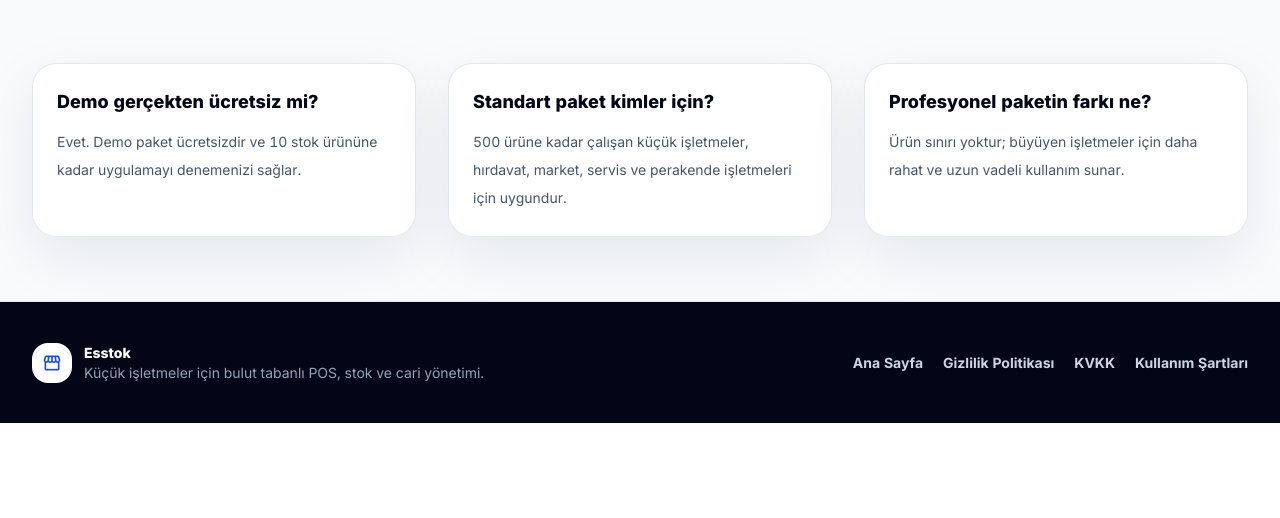
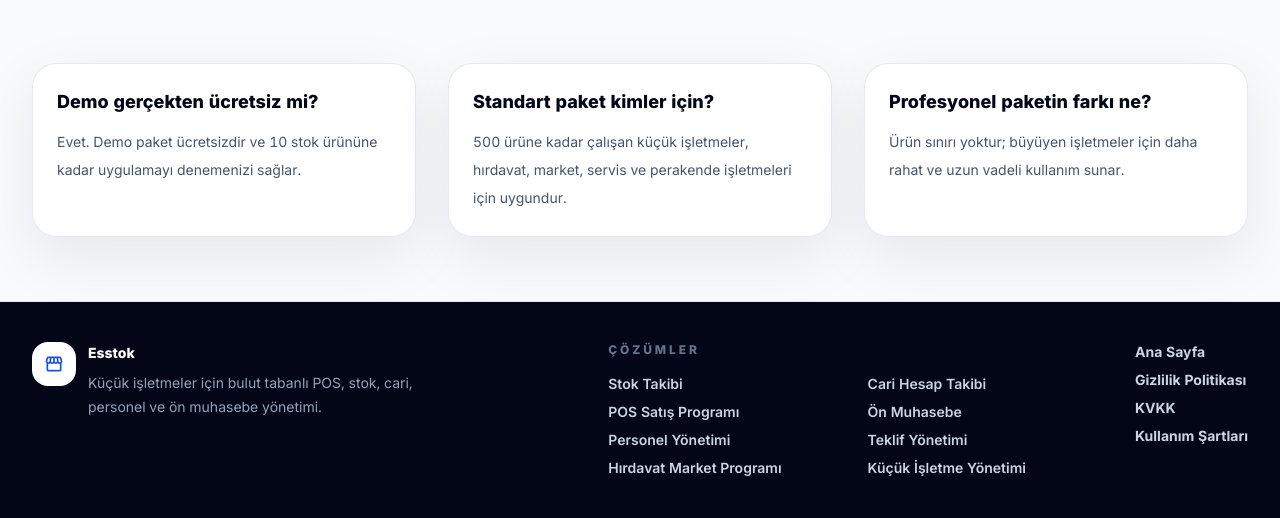
Before and after one commit to mehmetdurna-commits/stok-cari-takip, a Flask app: page /fiyatlar in a window 1280 px wide. Shown: the part 1477-1995 px from the top of the page. Run offline with Flask 3, Linux system fonts and the light colour scheme; data that the repository does not hold is empty; some libraries are stand-ins or nearby versions.

Commit message:
Footer cozum linklerini ekle

```diff
--- a/templates/public_pricing.html
+++ b/templates/public_pricing.html
@@ -185,17 +185,35 @@
     </section>
 
     <footer class="border-t border-slate-200 bg-slate-950 text-white">
-        <div class="mx-auto grid max-w-7xl gap-8 px-4 py-10 sm:px-6 lg:grid-cols-[1fr_auto] lg:px-8">
-            <div class="flex items-center gap-3">
-                <div class="flex size-10 items-center justify-center rounded-2xl bg-white text-primary-700">
+        {% set solution_links = [
+            ('Stok Takibi', url_for('index') ~ '#cozumler'),
+            ('Cari Hesap Takibi', url_for('index') ~ '#cozumler'),
+            ('POS Satış Programı', url_for('index') ~ '#panel'),
+            ('Ön Muhasebe', url_for('index') ~ '#cozumler'),
+            ('Personel Yönetimi', url_for('index') ~ '#cozumler'),
+            ('Teklif Yönetimi', url_for('index') ~ '#akis'),
+            ('Hırdavat Market Programı', url_for('index') ~ '#panel'),
+            ('Küçük İşletme Yönetimi', url_for('index') ~ '#guven')
+        ] %}
+        <div class="mx-auto grid max-w-7xl gap-8 px-4 py-10 sm:px-6 lg:grid-cols-[1.1fr_1fr_auto] lg:px-8">
+            <div class="flex items-start gap-3">
+                <div class="flex size-11 shrink-0 items-center justify-center rounded-2xl bg-white text-primary-700">
                     <span class="material-symbols-outlined text-xl">storefront</span>
                 </div>
                 <div>
                     <p class="font-black">{{ site_name }}</p>
-                    <p class="text-sm text-slate-400">Küçük işletmeler için bulut tabanlı POS, stok ve cari yönetimi.</p>
+                    <p class="mt-2 max-w-sm text-sm leading-6 text-slate-400">Küçük işletmeler için bulut tabanlı POS, stok, cari, personel ve ön muhasebe yönetimi.</p>
                 </div>
             </div>
-            <div class="flex flex-wrap items-center gap-x-5 gap-y-2 text-sm font-bold text-slate-300">
+            <div>
+                <p class="text-xs font-black uppercase tracking-[0.24em] text-slate-500">Çözümler</p>
+                <div class="mt-4 grid gap-x-6 gap-y-2 text-sm font-semibold text-slate-300 sm:grid-cols-2">
+                    {% for label, href in solution_links %}
+                    <a href="{{ href }}" class="hover:text-white">{{ label }}</a>
+                    {% endfor %}
+                </div>
+            </div>
+            <div class="flex flex-col gap-2 text-sm font-bold text-slate-300 sm:flex-row sm:flex-wrap lg:flex-col lg:items-start">
                 <a href="{{ url_for('index') }}" class="hover:text-white">Ana Sayfa</a>
                 <a href="{{ url_for('privacy_page') }}" class="hover:text-white">Gizlilik Politikası</a>
                 <a href="{{ url_for('kvkk_page') }}" class="hover:text-white">KVKK</a>
```
Also changed, not shown: templates/public_landing.html (+23 -5 lines).
